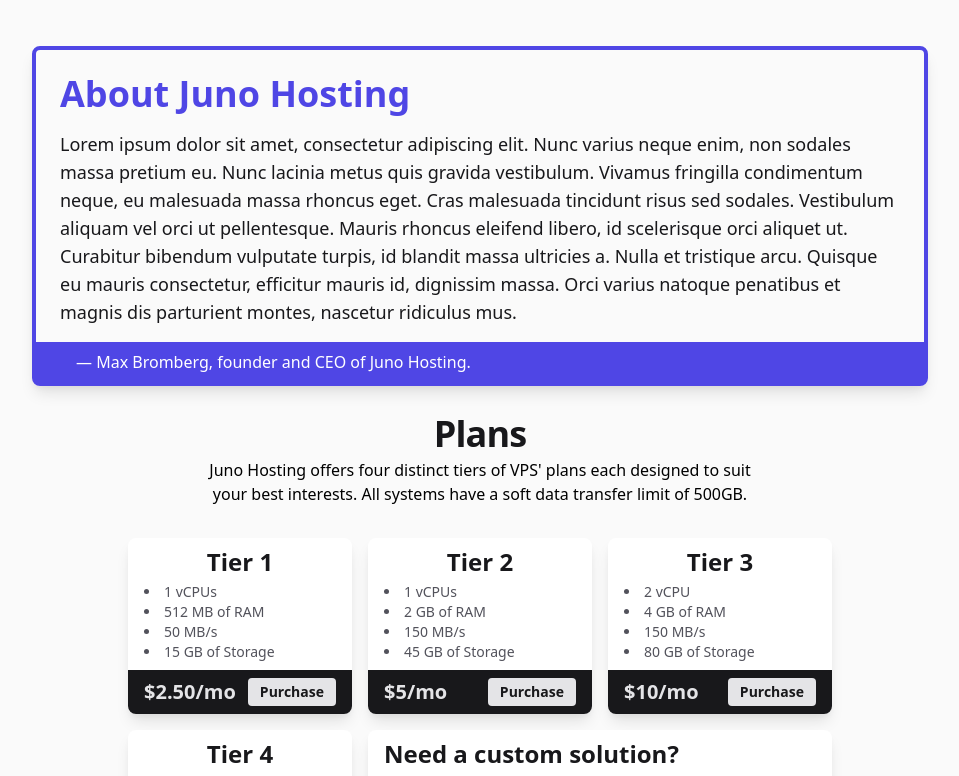
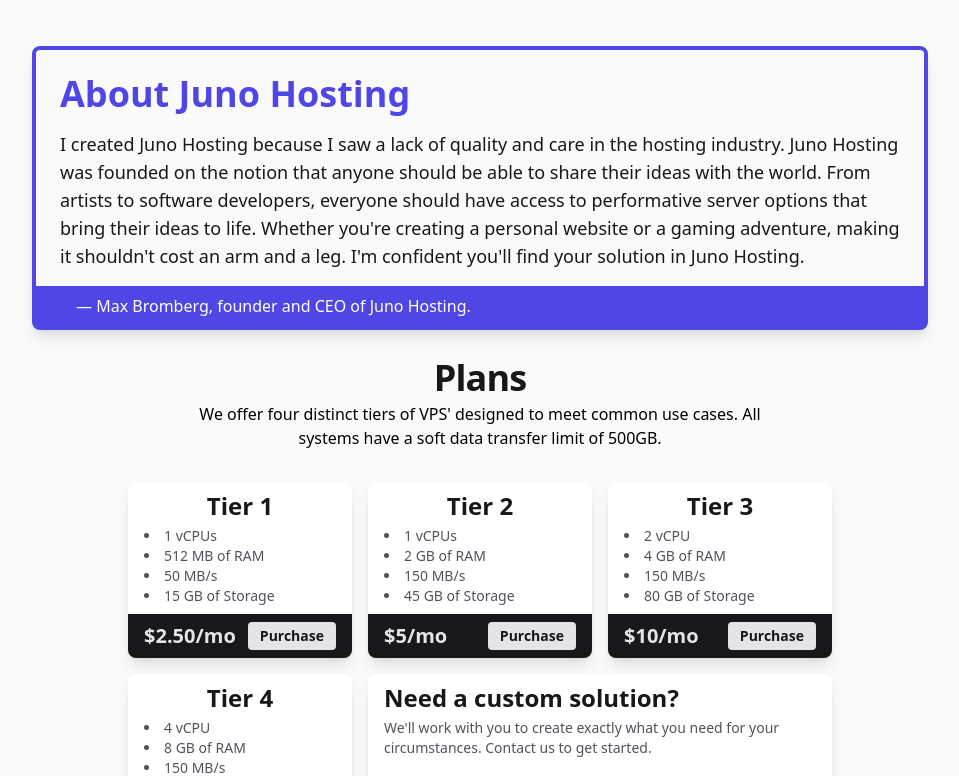
Before and after one commit to junodevs/junohosting.net, a Next.js app: page / in a window 1280 px wide. Shown: the part 920-1696 px from the top of the page, without its empty margins (160-1119 px from the left). Built offline with nearby package versions, Linux system fonts and the light colour scheme; what @tailwindcss/typography would draw is missing.

Commit message:
feat(pages/index): update branding for plans and about us section

```diff
--- a/pages/index.tsx
+++ b/pages/index.tsx
@@ -125,16 +125,14 @@
               About Juno Hosting
             </h2>
             <p className="mt-4 text-lg text-gray-900">
-              Lorem ipsum dolor sit amet, consectetur adipiscing elit. Nunc
-              varius neque enim, non sodales massa pretium eu. Nunc lacinia
-              metus quis gravida vestibulum. Vivamus fringilla condimentum
-              neque, eu malesuada massa rhoncus eget. Cras malesuada tincidunt
-              risus sed sodales. Vestibulum aliquam vel orci ut pellentesque.
-              Mauris rhoncus eleifend libero, id scelerisque orci aliquet ut.
-              Curabitur bibendum vulputate turpis, id blandit massa ultricies a.
-              Nulla et tristique arcu. Quisque eu mauris consectetur, efficitur
-              mauris id, dignissim massa. Orci varius natoque penatibus et
-              magnis dis parturient montes, nascetur ridiculus mus.
+              I created Juno Hosting because I saw a lack of quality and care in
+              the hosting industry. Juno Hosting was founded on the notion that
+              anyone should be able to share their ideas with the world. From
+              artists to software developers, everyone should have access to
+              performative server options that bring their ideas to life.
+              Whether you&apos;re creating a personal website or a gaming
+              adventure, making it shouldn&apos;t cost an arm and a leg.
+              I&apos;m confident you&apos;ll find your solution in Juno Hosting.
             </p>
           </div>
           <div className="bg-indigo-600 text-white">
@@ -152,9 +150,8 @@
             Plans
           </h1>
           <p className="max-w-xl mx-auto">
-            Juno Hosting offers four distinct tiers of VPS&apos; plans each
-            designed to suit your best interests. All systems have a soft data
-            transfer limit of 500GB.
+            We offer four distinct tiers of VPS&apos; designed to meet common
+            use cases. All systems have a soft data transfer limit of 500GB.
           </p>
         </div>
         <div className="mt-8 mb-20 max-w-3xl mx-auto px-4 sm:px-6 lg:px-8 grid grid-cols-3 grid-rows-2 gap-4">
@@ -178,10 +175,9 @@
                 <h1 className="text-gray-900 font-bold text-2xl">
                   Need a custom solution?
                 </h1>
-                <p className="text-gray-600 text-sm mt-1 mb-5">
-                  Juno Hosting&apos;s primary goal is to provide the best
-                  possible experience to you &mdash; the customer &mdash;
-                  therefore we offer any custom VPS tier you request.
+                <p className="text-gray-600 text-sm mt-1 mb-10">
+                  We&apos;ll work with you to create exactly what you need for
+                  your circumstances. Contact us to get started.
                 </p>
               </div>
               <div className="flex bg-gray-900 justify-end px-4 py-2">
```
